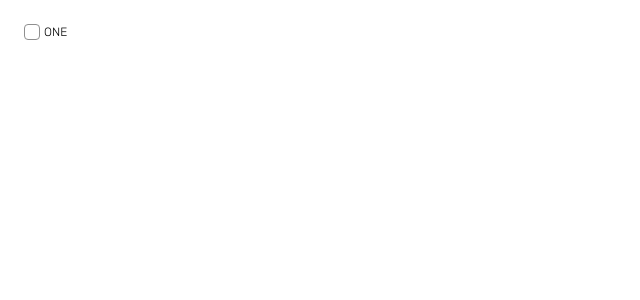
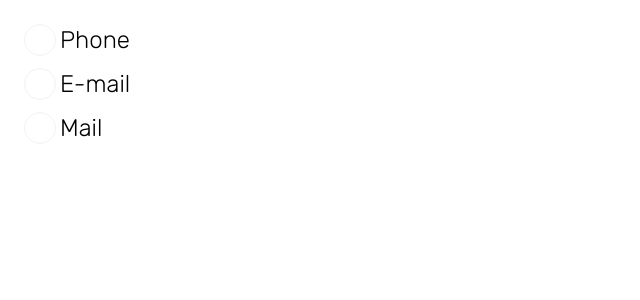
Before and after one commit to synt3tic/sever-product-spa, a Vue app: page / in a window 1280 px wide. Shown: the top 300 px of the page, without its empty margins (0-640 px from the left). Built offline with nearby package versions, Linux system fonts and the light colour scheme.

Commit message:
se-radio-button

```diff
--- a/src/App.vue
+++ b/src/App.vue
@@ -1,15 +1,42 @@
 <script setup lang="ts">
-import SeCheckbox from '@/components/UI/SeCheckbox/SeCheckbox.vue';
+import SeRadioButton from '@/components/UI/SeRadioButton/SeRadioButton.vue';
 import { ref } from 'vue';
 
-const check = ref(false);
+const contacts = ref([
+  {
+    id: 1,
+    value: 'phone',
+    name: 'Phone',
+    checked: false,
+  },
+  {
+    id: 2,
+    value: 'email',
+    name: 'E-mail',
+    checked: false,
+  },
+  {
+    id: 3,
+    value: 'mail',
+    name: 'Mail',
+    checked: false,
+  },
+]);
 
 </script>
 
 <template>
-  <div class="p-6">
-    <se-checkbox v-model:checked="check">ONE</se-checkbox>
+  <div class="flex flex-col gap-3 p-6">
+    <se-radio-button
+      v-for="radio in contacts"
+      :key="radio.id"
+      :value="radio.value"
+      v-model:checked="radio.checked"
+    >
+      {{ radio.name }}
+    </se-radio-button>
   </div>
+
 </template>
 
 <style scoped></style>
--- /dev/null
+++ b/src/components/UI/SeRadioButton/SeRadioButton.vue
@@ -0,0 +1,109 @@
+<script setup lang="ts">
+import { computed } from 'vue';
+
+interface Props {
+  size?: string;
+  checked?: boolean;
+  value?: string;
+}
+
+const props = withDefaults(defineProps<Props>(), {
+  size: 'xl',
+  checked: false,
+  value: 'radiobutton',
+});
+
+const emit = defineEmits(['update:checked']);
+
+const radioClasses = computed(() => {
+  return {
+    'se-radio': true,
+    'se-radio_sm': true,
+    'se-radio_md': props.size === 'md',
+    'se-radio_lg': props.size === 'lg',
+    'se-radio_xl': props.size === 'xl',
+  };
+});
+
+const checkmarkClasses = computed(() => {
+  return {
+    checkmark: true,
+    checkmark_sm: props.size === 'sm',
+    checkmark_md: props.size === 'md',
+    checkmark_lg: props.size === 'lg',
+    checkmark_xl: props.size === 'xl',
+  };
+});
+
+</script>
+
+<template>
+  <label :class="radioClasses">
+    <slot />
+    <input
+      :value="props.value"
+      :checked="checked"
+      type="radio"
+      name="radio"
+      @change="emit('update:checked', $event.target.checked)"
+    >
+    <span :class="checkmarkClasses" />
+  </label>
+</template>
+
+<style scoped>
+.se-radio {
+  @apply block relative pl-8 cursor-pointer select-none;
+}
+
+.se-radio_sm {
+  @apply pl-5 text-xs;
+}
+
+.se-radio_md {
+  @apply pl-6 text-sm;
+}
+
+.se-radio_lg {
+  @apply pl-7 text-base;
+}
+
+.se-radio_xl {
+  @apply pl-9 text-2xl;
+}
+
+.se-radio input {
+  @apply absolute opacity-0 cursor-pointer h-0 w-0;
+}
+
+.checkmark {
+  @apply absolute top-0 left-0 bg-white border border-solid border-gray rounded-full
+  after:content-[''] after:absolute after:hidden;
+}
+
+.checkmark_sm {
+  @apply w-4 h-4 after:left-[5px] after:top-[2px] after:w-1 after:h-2;
+}
+.checkmark_md {
+  @apply w-5 h-5 after:left-[6.5px] after:top-[2.3px] after:w-[5px] after:h-2.5;
+}
+.checkmark_lg {
+  @apply w-6 h-6 after:left-[8px] after:top-[3px] after:w-1.5 after:h-3;
+}
+.checkmark_xl {
+  @apply w-8 h-8 after:left-[11.5px] after:top-1 after:w-2 after:h-4;
+}
+
+.se-radio input ~ .checkmark {
+  @apply hover:border hover:border-solid hover:border-dark-green hover:duration-300 checked:duration-300;
+}
+
+.se-radio input:checked ~ .checkmark {
+  @apply bg-green after:block border-dark-green;
+}
+
+.se-radio .checkmark {
+  @apply after:border after:border-solid after:border-white after:border-t-0 after:border-r after:border-b
+  after:border-l-0 after:rotate-45;
+}
+</style>
--- a/tailwind.config.cjs
+++ b/tailwind.config.cjs
@@ -9,6 +9,7 @@ module.exports = {
       colors: {
         orange: '#ff6633',
         green: '#70c05b',
+        'dark-green': '#66b053',
         red: '#d80000',
         gray: '#f3f2f1',
         'dark-gray': '#8f8f8f',
```
